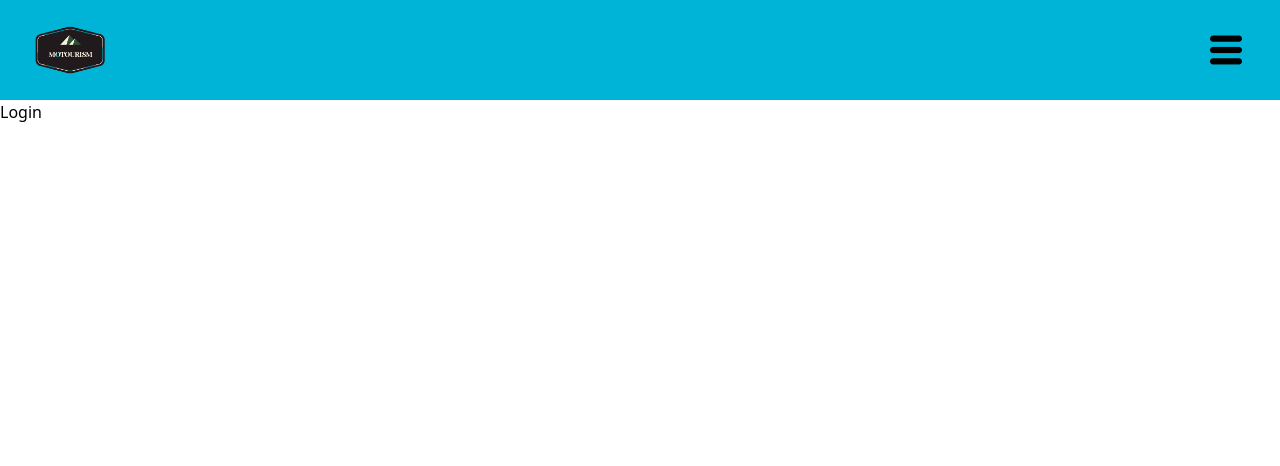
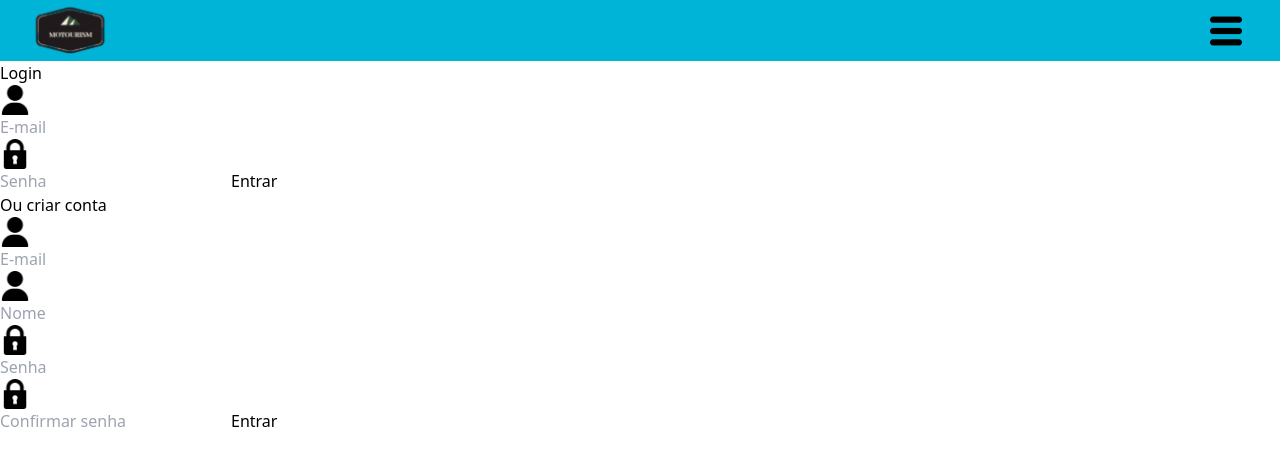
Before and after one commit to SamuelSilvaMelo/motourism, a React (Create React App) app in the folder frontend/: page /login in a window 1280 px wide. Shown: the top 466 px of the page. Built offline with nearby package versions, Linux system fonts and the light colour scheme.

Commit message:
FEAT: HTML made from login page

```diff
--- a/frontend/src/components/Header.jsx
+++ b/frontend/src/components/Header.jsx
@@ -1,6 +1,6 @@
 import React, { useState } from 'react';
 import { Link } from 'react-router-dom';
-import Logo from '../assets/Logo.png';
+import Logo from '../assets/Logo.svg';
 import MenuButton from '../assets/MenuButton.png';
 
 const Header = () => {
--- a/frontend/src/pages/User/Login.jsx
+++ b/frontend/src/pages/User/Login.jsx
@@ -1,7 +1,46 @@
 import React from 'react';
+import User from '../../assets/User.png';
+import Password from '../../assets/Password.png';
 
 const Login = () => (
-  <h1>Login</h1>
+  <div>
+    <div>
+      <h1>Login</h1>
+      <form>
+        <label htmlFor="email">
+          <img width="30" src={User} alt="User icon" />
+          <input id="email" type="email" placeholder="E-mail" />
+        </label>
+        <label htmlFor="password">
+          <img width="30" src={Password} alt="Password icon" />
+          <input id="password" type="password" placeholder="Senha" />
+        </label>
+        <button type="button">Entrar</button>
+      </form>
+    </div>
+    <div>
+      <h1>Ou criar conta</h1>
+      <form>
+        <label htmlFor="create-email">
+          <img width="30" src={User} alt="User icon" />
+          <input id="create-email" type="email" placeholder="E-mail" />
+        </label>
+        <label htmlFor="create-name">
+          <img width="30" src={User} alt="User icon" />
+          <input id="create-name" type="text" placeholder="Nome" />
+        </label>
+        <label htmlFor="create-password">
+          <img width="30" src={Password} alt="Password icon" />
+          <input id="create-password" type="password" placeholder="Senha" />
+        </label>
+        <label htmlFor="create-confirm-password">
+          <img width="30" src={Password} alt="Password icon" />
+          <input id="create-confirm-password" type="password" placeholder="Confirmar senha" />
+        </label>
+        <button type="button">Entrar</button>
+      </form>
+    </div>
+  </div>
 );
 
 export default Login;
```
Also changed, not shown: frontend/src/assets/Password.png (added), frontend/src/assets/User.png (added).
